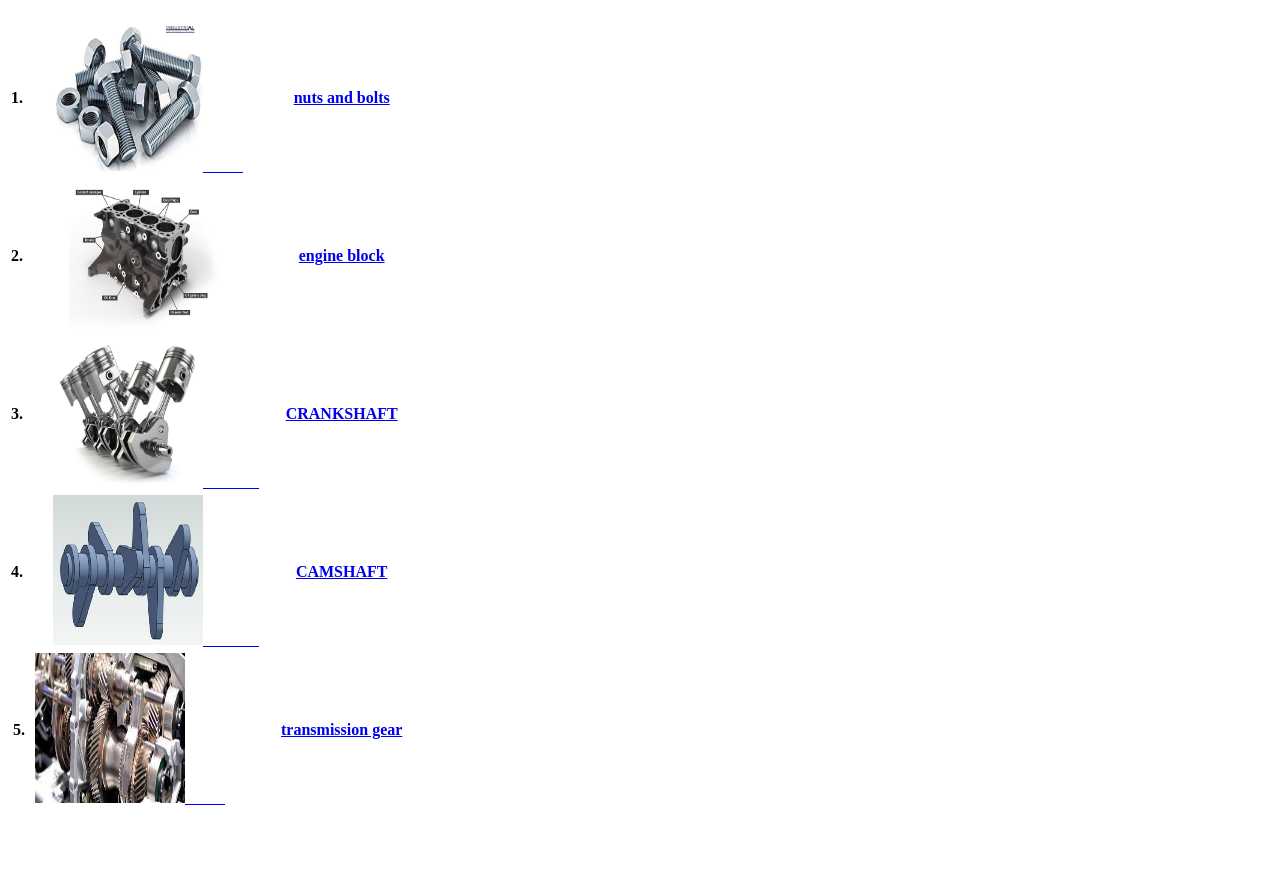
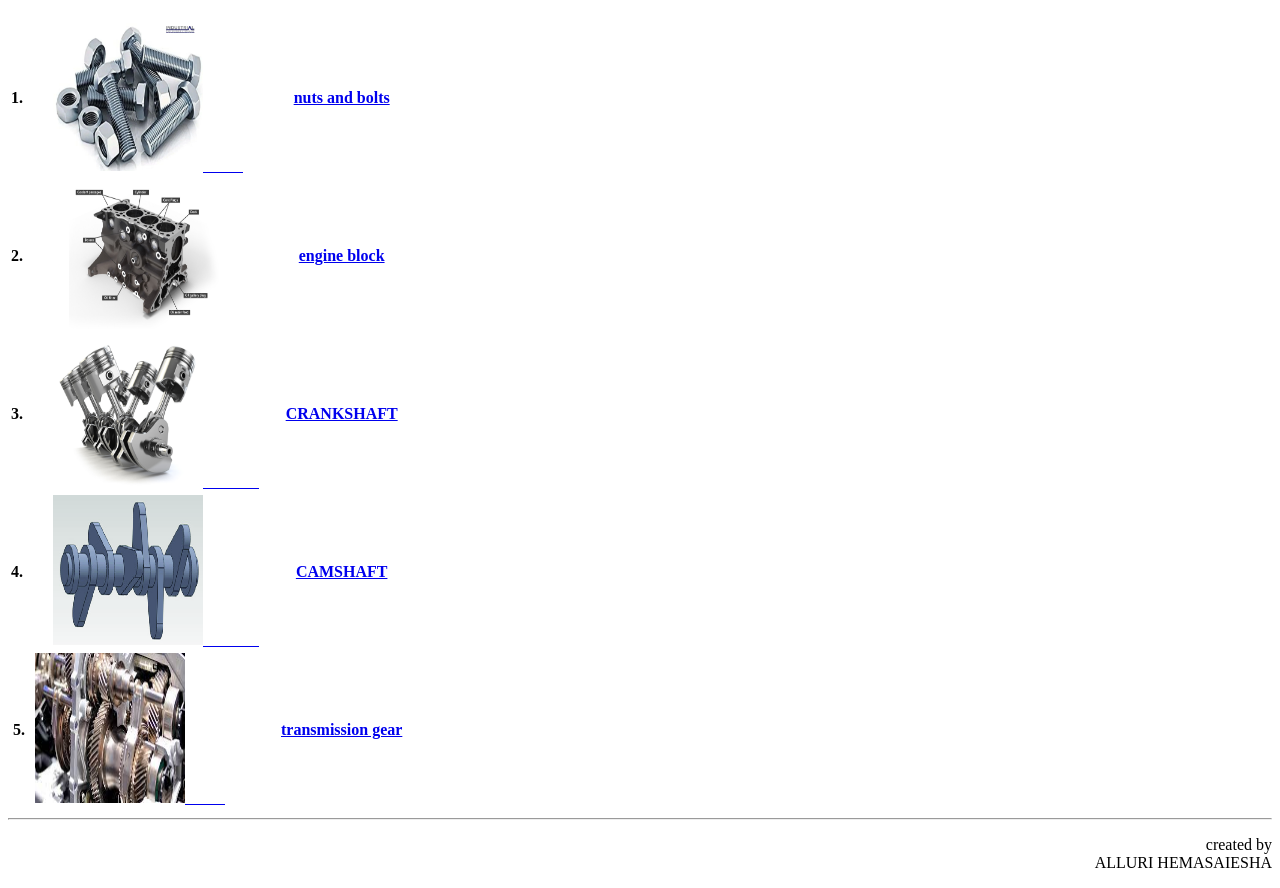
Before and after one commit to Hemasaiesha/metulurgy, a plain HTML site: page index.html in a window 1280 px wide. Shown: the part 101-989 px from the top of the page. Before the commit the page ends 919 px from the top, so only its background shows below. Drawn offline with Linux system fonts and the light colour scheme.

Commit message:
Update index.html

```diff
--- a/index.html
+++ b/index.html
@@ -71,5 +71,8 @@
             </th>
         </tr>
         </table>
+    <hr>
+        <P style="text-align: right;">created by <br>
+        ALLURI HEMASAIESHA</p>
   </body>
 </html>
```
